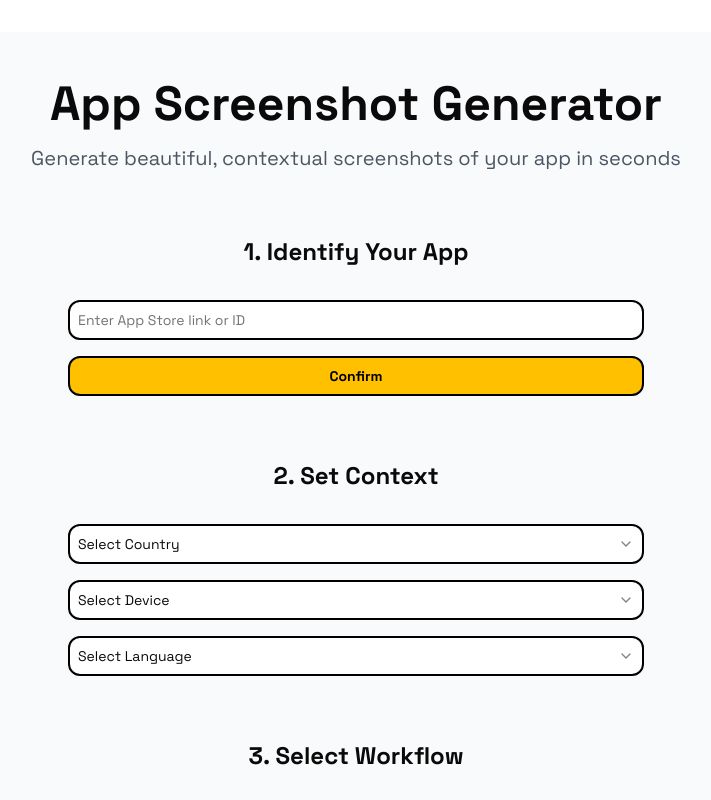
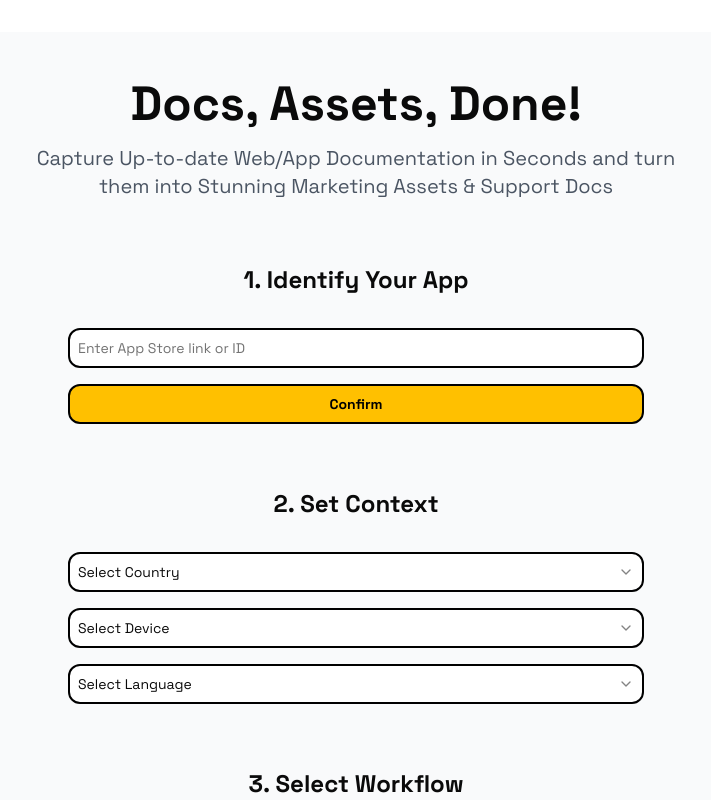
Before and after one commit to glassofizzy/appflow-snapshotter, a React (Vite) app: page / in a window 1280 px wide. Shown: the top 800 px of the page, without its empty margins (284-995 px from the left). Built offline with nearby package versions, Linux system fonts and the light colour scheme.

Commit message:
Update title and subtitle
Changed the title to "Docs, Assets, Done!" and updated the subtitle to "Capture Up-to-date Web/App Documentation in Seconds and turn them into Stunning Marketing Assets & Support Docs".
[skip gpt_engineer]

```diff
--- a/src/pages/Index.tsx
+++ b/src/pages/Index.tsx
@@ -42,10 +42,10 @@ const Index = () => {
       <div className="max-w-6xl mx-auto space-y-16">
         <div className="text-center space-y-4">
           <h1 className="text-5xl font-bold">
-            App Screenshot Generator
+            Docs, Assets, Done!
           </h1>
           <p className="text-xl text-gray-600 max-w-2xl mx-auto">
-            Generate beautiful, contextual screenshots of your app in seconds
+            Capture Up-to-date Web/App Documentation in Seconds and turn them into Stunning Marketing Assets & Support Docs
           </p>
         </div>
 
```
